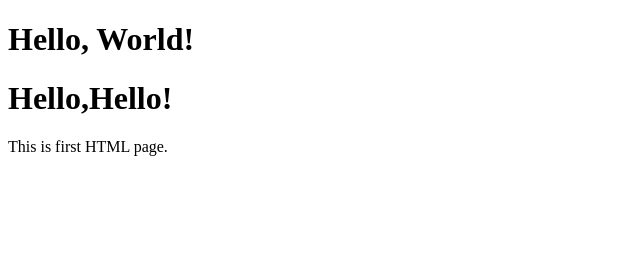
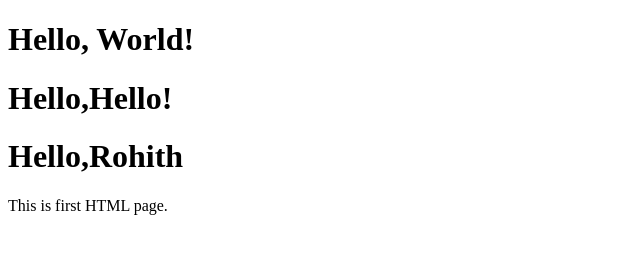
Before and after one commit to rohithroshan512/samplerepo, a plain HTML site: page index.html in a window 1280 px wide. Shown: the whole page, without its empty margins (0-640 px from the left). Drawn offline with Linux system fonts and the light colour scheme.

Commit message:
message dublicate file

```diff
--- a/index.html
+++ b/index.html
@@ -6,6 +6,7 @@
 <body>
   <h1>Hello, World!</h1>
   <h1>Hello,Hello!</h1>
+  <h1>Hello,Rohith</h1>
   <p>This is  first HTML page.</p>
 </body>
 </html>
```
